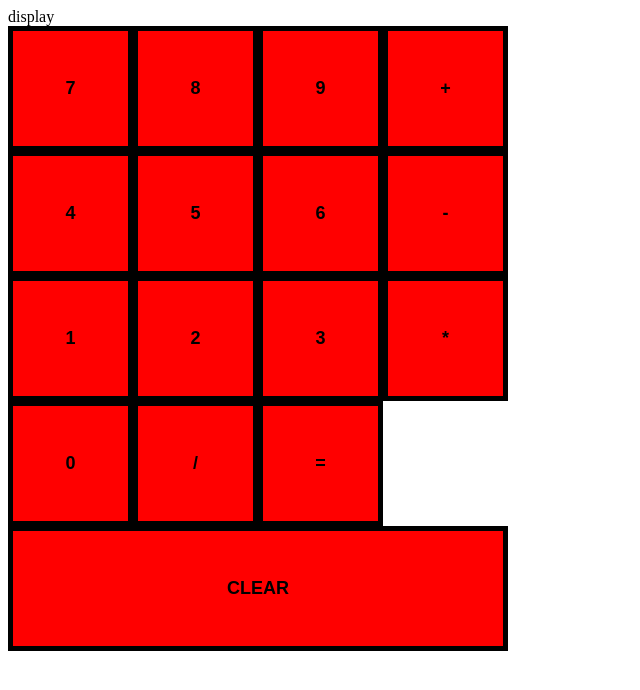
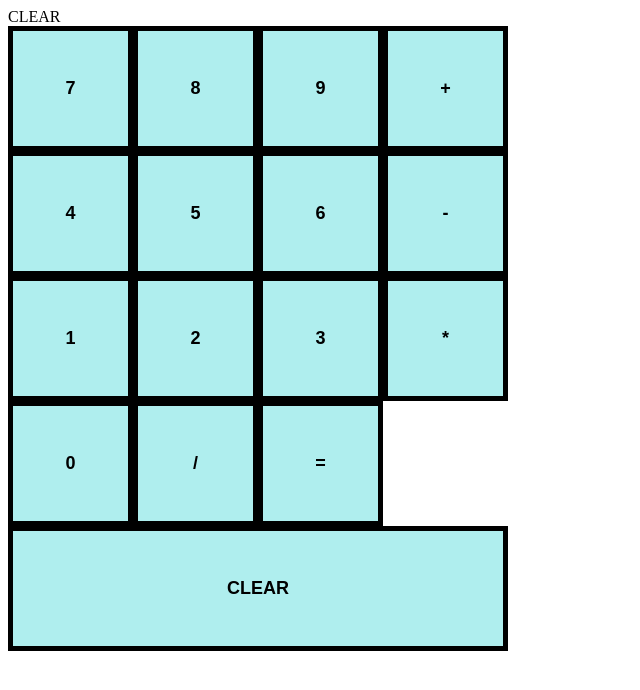
Before and after one commit to karthikcodes090905/Odin-Calculator, a plain HTML site: page index.html in a window 1280 px wide. Both pictures are taken after a click on the button "CLEAR". Shown: the whole page, without its empty margins (0-640 px from the left). Drawn offline with Linux system fonts and the light colour scheme.

Commit message:
Refine calculator input handling

```diff
--- a/index.html
+++ b/index.html
@@ -5,7 +5,7 @@
     <meta name="viewport" content="width=device-width, initial-scale=1.0">
     <title>Document</title>
 <link rel = "stylesheet" href ="style.css">
-<script src = "script.js">  </script>
+
 </head>
 <body>
 <div id = "parent">
@@ -32,6 +32,6 @@
 
 <button id = "clear">CLEAR</button>
 </div>
-
+<script src = "script.js">  </script>
 </body>
 </html>
--- a/script.js
+++ b/script.js
@@ -15,9 +15,9 @@ return a/b ;
 }
 
 
-let operand1 = 0 ;
+let operand1 = "" ;
 let operator = "" ;
-let operand2 = 0 ;
+let operand2 = "" ;
 
 function operate(operator , operand1 , operand2){
     if(operator == "+") return add(operand1 , operand2);
@@ -26,4 +26,14 @@ function operate(operator , operand1 , operand2){
     else return divide(operand1 , operand2);
     }
 
-console.log(operate("+",1,2));
+ // console.log(operate("+",1,2));
+
+ const buttons = document.querySelectorAll("button");
+ const display = document.querySelector("#display");
+ buttons.forEach((button) =>{
+ button.addEventListener("click" , (event) =>{
+     operand1 += event.target.textContent ;
+     console.log(operand1);
+     display.textContent = operand1 ;
+ });
+}) ;
--- a/style.css
+++ b/style.css
@@ -4,7 +4,7 @@
 }
 button{
     border: 5px solid black;
-    background-color: red;
+    background-color: paleturquoise;
     font-size: large;
     font-weight: bold;
     width:125px;
```
